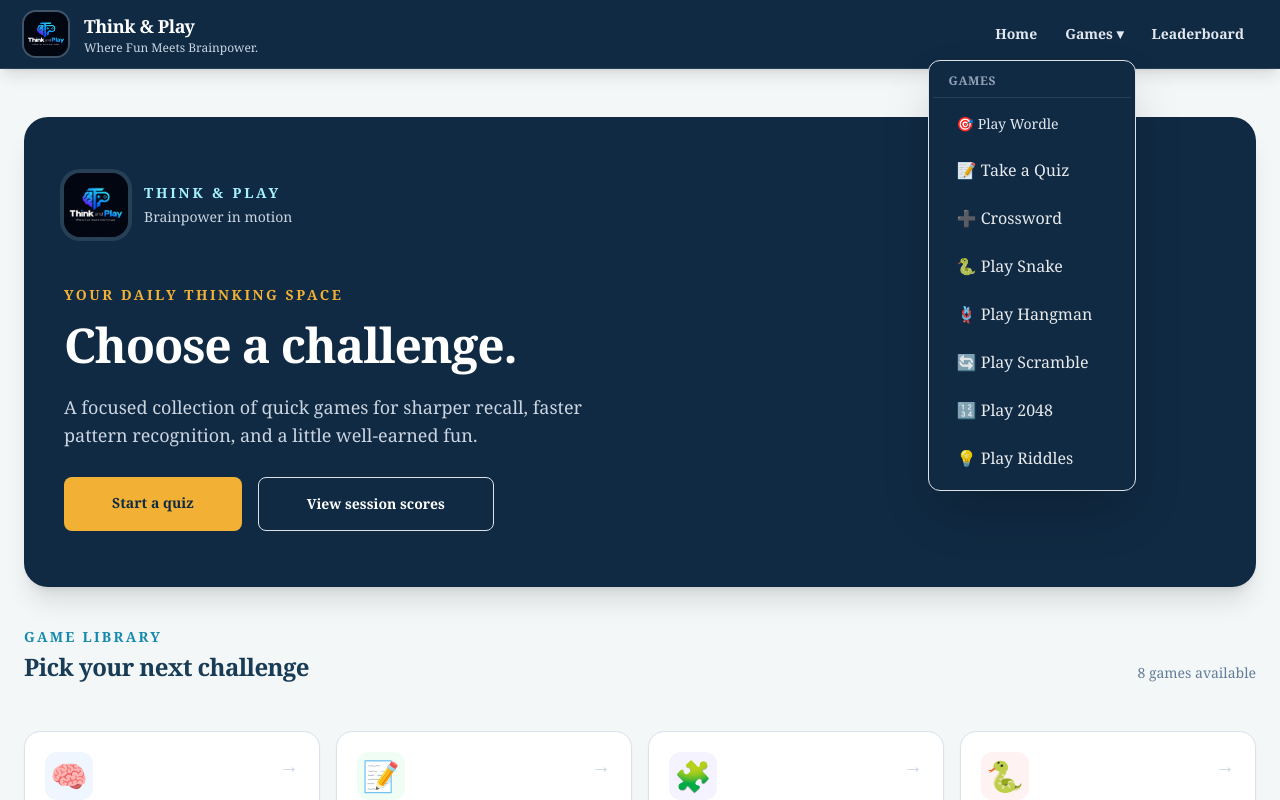
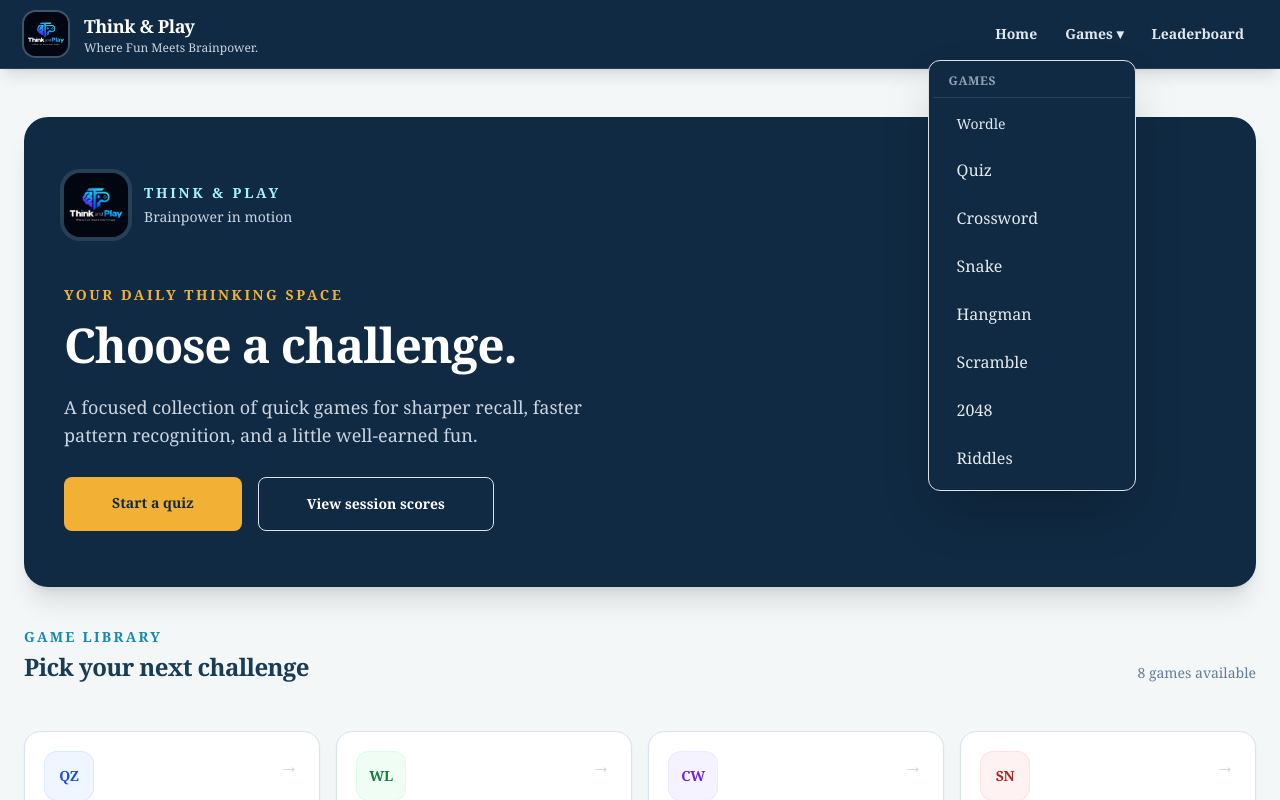
Before and after one commit to Ibtihash/quiz-game, a React (Vite) app in the folder client/: page / in a window 1280 px wide. Both pictures are taken after a click on the button "Games ▾". Shown: the top 800 px of the page. Built offline with nearby package versions, Linux system fonts and the light colour scheme.

Commit message:
Polish game branding and navigation UI

```diff
--- a/client/src/App.jsx
+++ b/client/src/App.jsx
@@ -74,56 +74,56 @@ function Layout() {
                       className="block w-full rounded-lg px-3 py-2 text-left text-sm font-medium text-slate-200 transition hover:bg-white/10 hover:text-white"
                       onClick={() => setGamesOpen(false)}
                     >
-                      🎯 Play Wordle
+                      Wordle
                     </Link>
                     <Link
                       to="/quiz"
                       className="block w-full font-medium text-white/90 hover:text-white px-3 py-2 rounded-md hover:bg-blue-600 hover:scale-[1.02] transition-all duration-200"
                       onClick={() => setGamesOpen(false)}
                     >
-                      📝 Take a Quiz
+                      Quiz
                     </Link>
                     <Link
                       to="/crossword"
                       className="block w-full font-medium text-white/90 hover:text-white px-3 py-2 rounded-md hover:bg-blue-600 hover:scale-[1.02] transition-all duration-200"
                       onClick={() => setGamesOpen(false)}
                     >
-                      ➕ Crossword
+                      Crossword
                     </Link>
                     <Link
                       to="/snake-game"
                       className="block w-full font-medium text-white/90 hover:text-white px-3 py-2 rounded-md hover:bg-blue-600 hover:scale-[1.02] transition-all duration-200"
                       onClick={() => setGamesOpen(false)}
                     >
-                      🐍 Play Snake
+                      Snake
                     </Link>
                     <Link
                       to="/hangman"
                       className="block w-full font-medium text-white/90 hover:text-white px-3 py-2 rounded-md hover:bg-blue-600 hover:scale-[1.02] transition-all duration-200"
                       onClick={() => setGamesOpen(false)}
                     >
-                      🪢 Play Hangman
+                      Hangman
                     </Link>
                     <Link
                       to="/scramble"
                       className="block w-full font-medium text-white/90 hover:text-white px-3 py-2 rounded-md hover:bg-blue-600 hover:scale-[1.02] transition-all duration-200"
                       onClick={() => setGamesOpen(false)}
                     >
-                      🔄 Play Scramble
+                      Scramble
                     </Link>
                     <Link
                       to="/2048"
                       className="block w-full font-medium text-white/90 hover:text-white px-3 py-2 rounded-md hover:bg-blue-600 hover:scale-[1.02] transition-all duration-200"
                       onClick={() => setGamesOpen(false)}
                     >
-                      🔢 Play 2048
+                      2048
                     </Link>
                     <Link
                       to="/riddles"
                       className="block w-full font-medium text-white/90 hover:text-white px-3 py-2 rounded-md hover:bg-blue-600 hover:scale-[1.02] transition-all duration-200"
                       onClick={() => setGamesOpen(false)}
                     >
-                      💡 Play Riddles
+                      Riddles
                     </Link>
                   </div>
                 </div>
--- a/client/src/pages/HomePage.jsx
+++ b/client/src/pages/HomePage.jsx
@@ -2,25 +2,25 @@ import React from "react";
 import { Link } from "react-router-dom";
 
 const games = [
-  { to: "/quiz", icon: "🧠", title: "Take a Quiz", text: "Test your knowledge across fresh questions.", tone: "blue" },
-  { to: "/wordle", icon: "📝", title: "Play Wordle", text: "Find the five-letter word in six tries.", tone: "green" },
-  { to: "/crossword", icon: "🧩", title: "Crossword Puzzle", text: "Fill the grid before the timer runs out.", tone: "violet" },
-  { to: "/snake-game", icon: "🐍", title: "Play Snake", text: "Guide the snake, collect fruit, beat your run.", tone: "red" },
-  { to: "/hangman", icon: "🪢", title: "Play Hangman", text: "Reveal the word before your guesses run out.", tone: "amber" },
-  { to: "/scramble", icon: "🔄", title: "Play Scramble", text: "Unscramble the word as quickly as you can.", tone: "orange" },
-  { to: "/2048", icon: "🔢", title: "Play 2048", text: "Merge matching tiles and reach 2048.", tone: "cyan" },
-  { to: "/riddles", icon: "💡", title: "Play Riddles", text: "Solve clever puzzles and build a streak.", tone: "yellow" },
+  { to: "/quiz", icon: "QZ", title: "Take a Quiz", text: "Test your knowledge across fresh questions.", tone: "blue" },
+  { to: "/wordle", icon: "WL", title: "Play Wordle", text: "Find the five-letter word in six tries.", tone: "green" },
+  { to: "/crossword", icon: "CW", title: "Crossword Puzzle", text: "Fill the grid before the timer runs out.", tone: "violet" },
+  { to: "/snake-game", icon: "SN", title: "Play Snake", text: "Guide the snake, collect fruit, beat your run.", tone: "red" },
+  { to: "/hangman", icon: "HM", title: "Play Hangman", text: "Reveal the word before your guesses run out.", tone: "amber" },
+  { to: "/scramble", icon: "SC", title: "Play Scramble", text: "Unscramble the word as quickly as you can.", tone: "orange" },
+  { to: "/2048", icon: "2048", title: "Play 2048", text: "Merge matching tiles and reach 2048.", tone: "cyan" },
+  { to: "/riddles", icon: "RD", title: "Play Riddles", text: "Solve clever puzzles and build a streak.", tone: "yellow" },
 ];
 
 const toneClasses = {
-  blue: "bg-blue-50",
-  green: "bg-green-50",
-  violet: "bg-violet-50",
-  red: "bg-red-50",
-  amber: "bg-amber-50",
-  orange: "bg-orange-50",
-  cyan: "bg-cyan-50",
-  yellow: "bg-yellow-50",
+  blue: "bg-blue-50 text-blue-700 ring-blue-100",
+  green: "bg-green-50 text-green-700 ring-green-100",
+  violet: "bg-violet-50 text-violet-700 ring-violet-100",
+  red: "bg-red-50 text-red-700 ring-red-100",
+  amber: "bg-amber-50 text-amber-700 ring-amber-100",
+  orange: "bg-orange-50 text-orange-700 ring-orange-100",
+  cyan: "bg-cyan-50 text-cyan-700 ring-cyan-100",
+  yellow: "bg-yellow-50 text-yellow-700 ring-yellow-100",
 };
 
 export default function HomePage() {
@@ -67,7 +67,7 @@ export default function HomePage() {
           {games.map((game) => (
             <Link key={game.to} to={game.to} className="game-tile group">
               <div className="flex items-start justify-between gap-4">
-                <span className={`grid h-12 w-12 place-items-center rounded-xl text-3xl transition group-hover:scale-105 ${toneClasses[game.tone]}`}>
+                <span className={`grid h-12 w-12 place-items-center rounded-xl text-sm font-extrabold tracking-tight ring-1 transition group-hover:scale-105 ${game.icon === "2048" ? "text-[0.65rem]" : ""} ${toneClasses[game.tone]}`}>
                   {game.icon}
                 </span>
                 <span className="text-xl text-slate-300 transition group-hover:translate-x-1 group-hover:text-[var(--accent-green)]">→</span>
@@ -83,17 +83,17 @@ export default function HomePage() {
 
       <section className="mt-10 grid gap-4 md:grid-cols-3">
         <div className="rounded-2xl border border-[var(--border-color)] bg-white p-5">
-          <p className="text-2xl">⚡</p>
+          <p className="feature-mark">01</p>
           <h3 className="mt-3 font-bold">Quick to start</h3>
           <p className="mt-1 text-sm leading-6 text-[var(--text-muted)]">No account required. Choose a game and get moving.</p>
         </div>
         <div className="rounded-2xl border border-[var(--border-color)] bg-white p-5">
-          <p className="text-2xl">🎯</p>
+          <p className="feature-mark">02</p>
           <h3 className="mt-3 font-bold">Clear objectives</h3>
           <p className="mt-1 text-sm leading-6 text-[var(--text-muted)]">Every game includes focused instructions before you play.</p>
         </div>
         <div className="rounded-2xl border border-[var(--border-color)] bg-white p-5">
-          <p className="text-2xl">↻</p>
+          <p className="feature-mark">03</p>
           <h3 className="mt-3 font-bold">Fresh every session</h3>
           <p className="mt-1 text-sm leading-6 text-[var(--text-muted)]">Scores stay temporary and clear when you refresh the website.</p>
         </div>
--- a/client/src/styles.css
+++ b/client/src/styles.css
@@ -133,6 +133,10 @@
   @apply flex min-h-44 flex-col justify-between rounded-2xl border border-[var(--border-color)] bg-white p-5 text-left shadow-sm transition duration-200 hover:-translate-y-1 hover:border-[var(--accent-green)] hover:shadow-xl;
 }
 
+.feature-mark {
+  @apply grid h-10 w-10 place-items-center rounded-lg bg-[var(--accent-soft)] text-xs font-extrabold tracking-widest text-[var(--accent-green)];
+}
+
 .snake-board > div {
   width: min(4.5vw, 20px) !important;
   height: min(4.5vw, 20px) !important;
```
